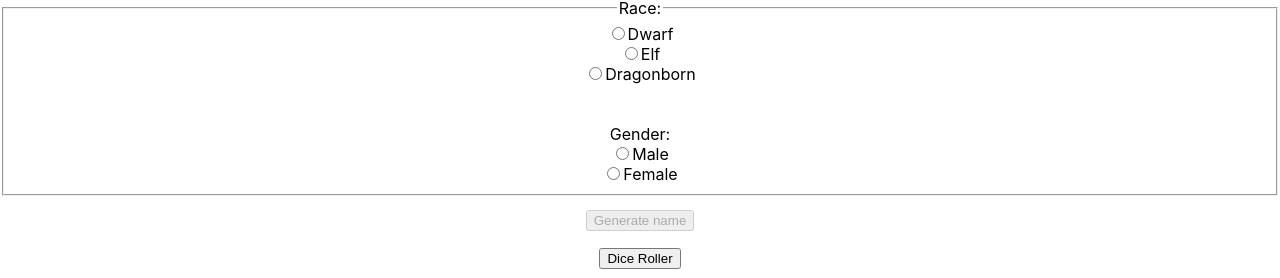
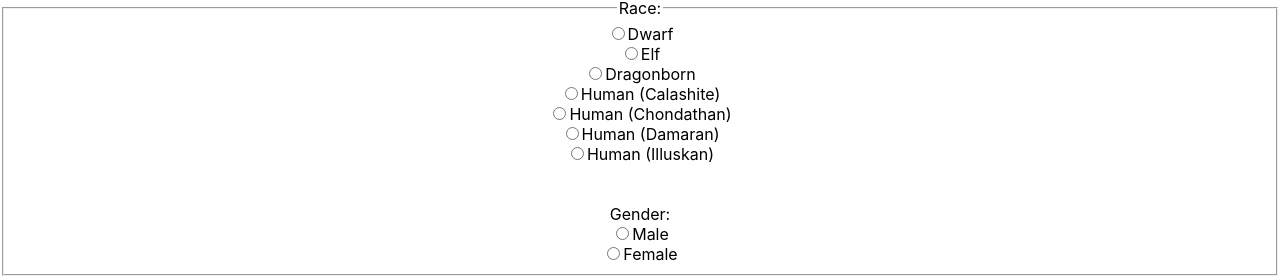
Before and after one commit to luke123adams/fantasy-name-generator, a React (Create React App) app in the folder fantasy-name-generator/: page / in a window 1280 px wide. Shown: the part 802-1080 px from the top of the page. Built offline with nearby package versions, Linux system fonts and the light colour scheme.

Commit message:
added options for human names

```diff
--- a/fantasy-name-generator/src/components/UserList.js
+++ b/fantasy-name-generator/src/components/UserList.js
@@ -5,6 +5,9 @@ export default function UserList({ userEmail, savedNames, setShowList, deleteNam
 
     const [showDetails, setShowDetails] = useState(false)
     const [editMode, setEditMode] = useState(false)
+
+    const { race_id } = savedNames
+
 
     const handleClick = async (id, e) => {
 
@@ -32,7 +35,7 @@ export default function UserList({ userEmail, savedNames, setShowList, deleteNam
         </h1>
         <br>
         </br>
-        {savedNames.map((name, index)=>
+        {savedNames.map((name)=>
         <div>
         <p style={{display: 'inline-block'}}>{name.full_name}</p>
         {!showDetails && <button onClick={()=>{setShowDetails(true)}}>Details</button>}
--- a/fantasy-name-generator/src/components/input.js
+++ b/fantasy-name-generator/src/components/input.js
@@ -46,7 +46,16 @@ export function Input ({getRandomName}){
         <input type="radio" id="Elf" name="race" value="2" checked={formData.race === "2"} onChange={handleChange}></input>
         <label htmlFor="Elf">Elf</label><br></br>
         <input type="radio" id="Dragonborn" name="race" value="3" checked={formData.race === "3"} onChange={handleChange}></input>
-        <label htmlFor="Dragonborn">Dragonborn</label>
+        <label htmlFor="Dragonborn">Dragonborn</label><br></br>
+        <input type="radio" id="Human (Calashite)" name="race" value="4" checked={formData.race === "4"} onChange={handleChange}></input>
+        <label htmlFor="Human (Calashite)">Human (Calashite)</label><br></br>
+        <input type="radio" id="Human (Chondathan)" name="race" value="5" checked={formData.race === "5"} onChange={handleChange}></input>
+        <label htmlFor="Human (Chondathan)">Human (Chondathan)</label><br></br>
+        <input type="radio" id="Human (Damaran)" name="race" value="6" checked={formData.race === "6"} onChange={handleChange}></input>
+        <label htmlFor="Human (Damaran)">Human (Damaran)</label><br></br>
+        <input type="radio" id="Human (Chondathan)" name="race" value="7" checked={formData.race === "7"} onChange={handleChange}></input>
+        <label htmlFor="Human (Illuskan)">Human (Illuskan)</label><br></br>
+
         <div>
             </div>
         <br></br>
```
